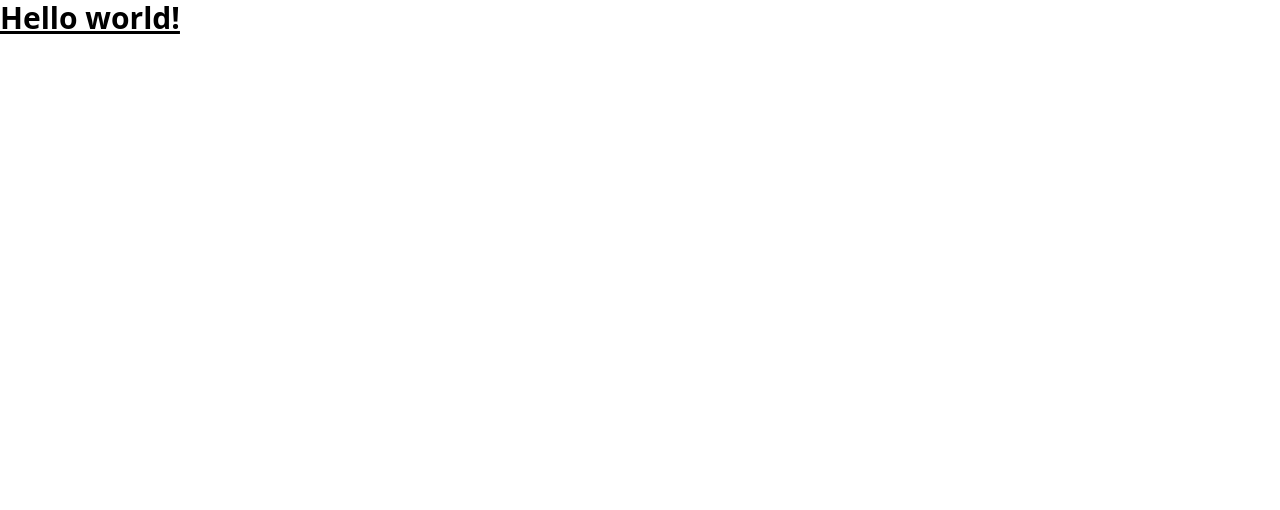
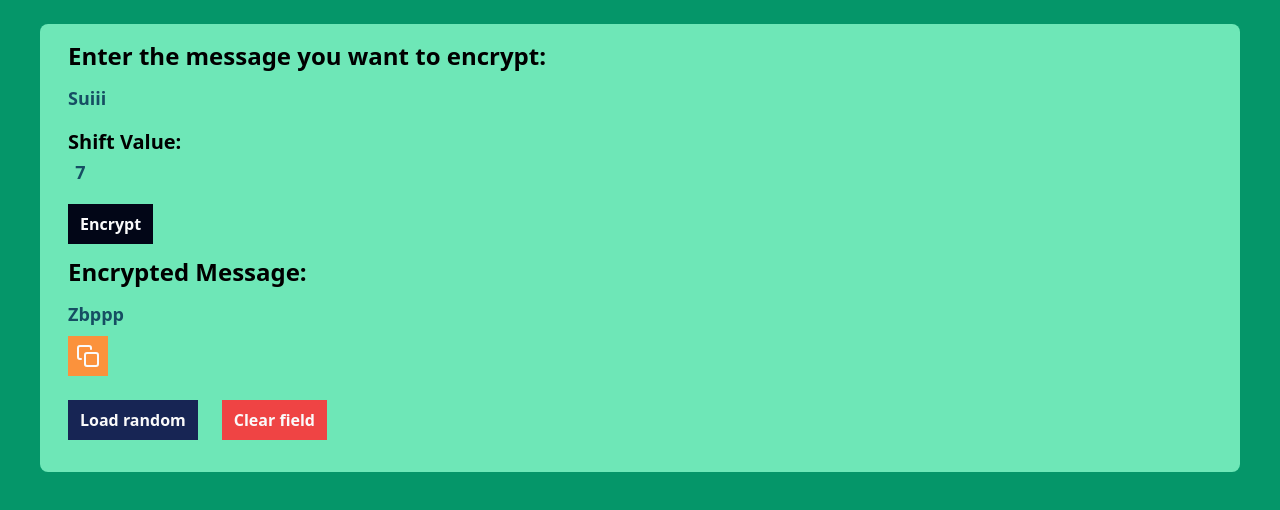
Before and after one commit to Ventuscoder/react-caeser-cipher, a React (Vite) app: page / in a window 1280 px wide. Shown: the top 510 px of the page. Built offline with nearby package versions, Linux system fonts and the light colour scheme.

Commit message:
Make input page and style it

```diff
--- a/index.html
+++ b/index.html
@@ -6,7 +6,7 @@
     <meta name="viewport" content="width=device-width, initial-scale=1.0" />
     <title>Caeser Cipher-ing</title>
   </head>
-  <body>
+  <body class="bg-emerald-600 ">
     <div id="root"></div>
     <script type="module" src="/src/main.jsx"></script>
   </body>
--- a/package.json
+++ b/package.json
@@ -10,7 +10,8 @@
   },
   "dependencies": {
     "react": "^18.2.0",
-    "react-dom": "^18.2.0"
+    "react-dom": "^18.2.0",
+    "react-feather": "^2.0.10"
   },
   "devDependencies": {
     "@types/react": "^18.0.28",
--- a/src/App.jsx
+++ b/src/App.jsx
@@ -1,13 +1,26 @@
 import { useState } from 'react'
 import './App.css'
+import { Copy } from 'react-feather'
 
 function App() {
 
   return (
     <div className="App">
-      <h1 className="text-3xl font-bold underline">
-        Hello world!
-      </h1>
+      <div className="font-bold rounded-lg bg-emerald-300 p-4 mt-6 mx-2 sm:mx-10 hover:drop-shadow-xl bg-blend-lighten">
+        <p className="mb-1 text-2xl px-3">Enter the message you want to encrypt:</p>
+        <input type="text" value="Suiii" name='text' className="w-24 px-3 py-2 bg-transparent focus:outline-none mb-2 text-lg text-cyan-900" placeholder="Message" />
+        <br />
+        <p className="mb-1 text-xl px-3">Shift Value:</p>
+        <input type="number" defaultValue="7" name="Shift value" min="1" max="25" className='w-16 h-6 px-3 focus:outline-none bg-transparent text-lg text-cyan-900 mb-2 text-center' />
+        <br />
+        <button className="bg-slate-950 px-3 py-2 text-zinc-50 m-3">Encrypt</button>
+        <p className='px-3 text-2xl mb-1'>Encrypted Message:</p>
+        <p className='px-3 text-lg py-2 text-cyan-900'>Zbppp</p>
+        <button className="bg-orange-400 p-2 text-zinc-50 mx-3 mb-6 text-md"><Copy size={24} /></button>
+        <br />
+        <button className="bg-blue-950 px-3 py-2 text-zinc-50 mx-3 mb-4 text-md">Load random</button>
+        <button className="bg-red-500 px-3 py-2 text-zinc-50 mx-3 mb-4 text-md">Clear field</button>
+      </div>
     </div>
   )
 }
--- a/src/index.css
+++ b/src/index.css
@@ -1,3 +1,7 @@
 @tailwind base;
 @tailwind components;
 @tailwind utilities;
+
+#root {
+    height: 100vh;
+}
```
Also changed, not shown: 1 other file (tests, documents, lock files or other folders).
